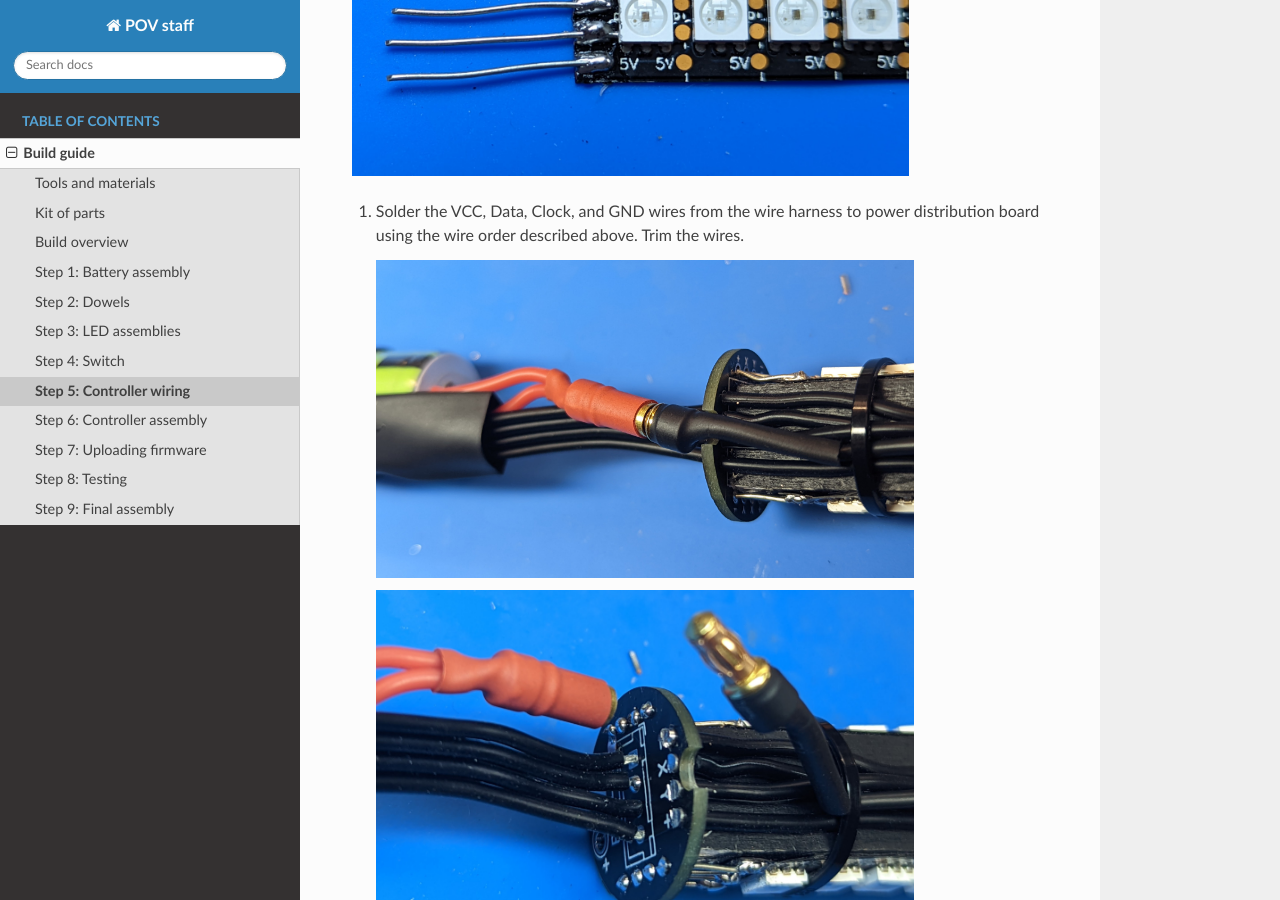
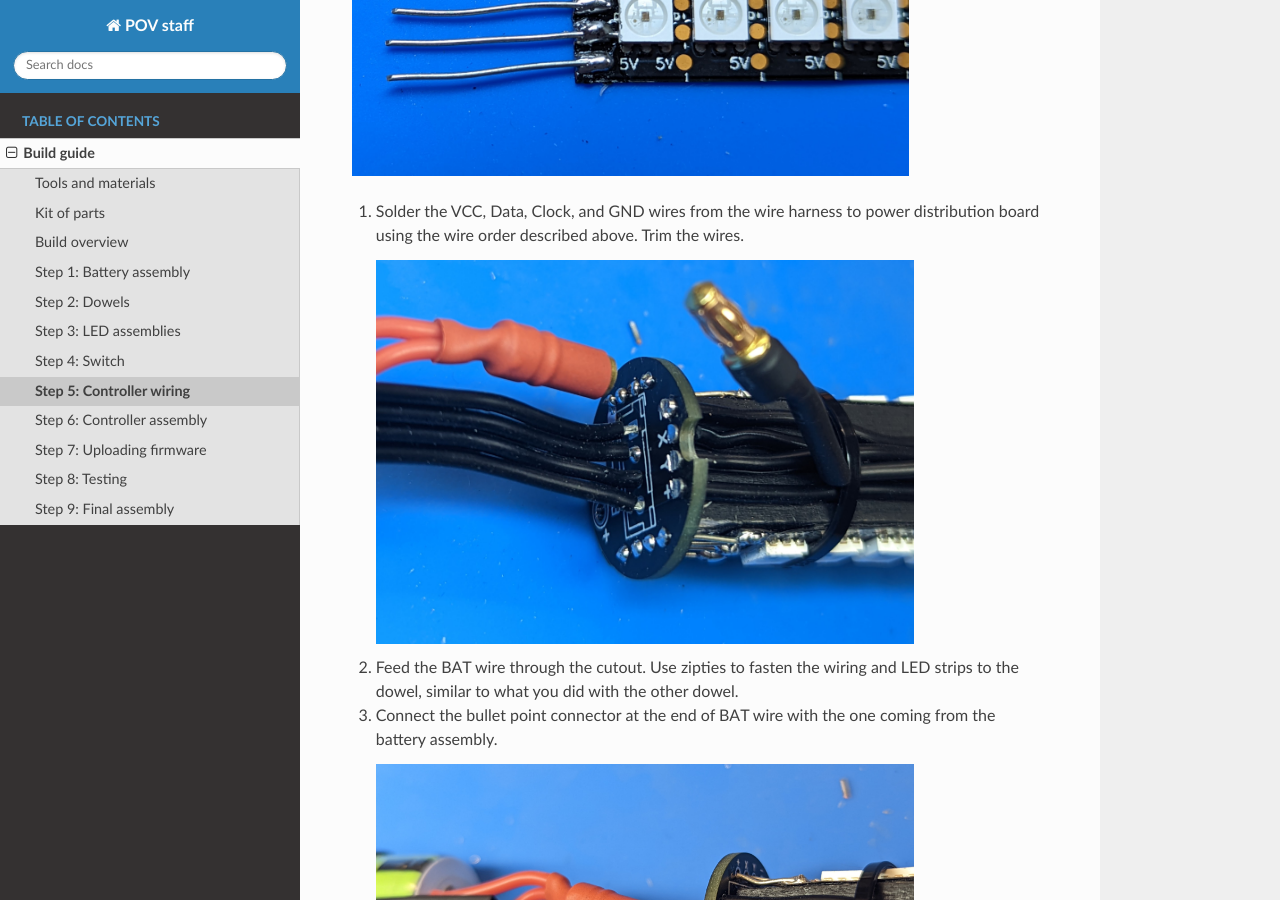
Before and after one commit to shurik179/povstaff, a Sphinx documentation site: the page built from docs/build-controllerwiring.rst, in a window 1280 px wide and 900 px high, scrolled down 1028 px. Built offline with Sphinx 7.4.7 and the Read the Docs theme 2.0.0, drawn with Linux system fonts in a browser that asks for light colours; formulas are drawn with MathJax 3; pages that are not in the unit, such as notebooks, are missing from menus.

Commit message:
Update build-controllerwiring.rst

```diff
--- a/docs/build-controllerwiring.rst
+++ b/docs/build-controllerwiring.rst
@@ -48,16 +48,18 @@ connect X=Clock, Y=Data
 1. Solder the VCC, Data, Clock, and GND wires from the wire harness to power
    distribution board using the wire order described above. Trim the wires.
 
-   .. figure:: images/controller-8.jpg
+   .. figure:: images/controller-9.jpg
       :alt: Wiring the controller
       :width: 80%
 
-   .. figure:: images/controller-9.jpg
-      :alt: wiring the controller
-      :width: 80%
 
 2. Feed the BAT wire through the cutout. Use zipties to fasten the wiring and
    LED strips to the dowel, similar to what you did with the other dowel.
 
 3. Connect the bullet point connector at the end of BAT  wire with the one coming
    from the battery assembly.
+
+
+   .. figure:: images/controller-8.jpg
+      :alt: wiring the controller
+      :width: 80%
```
